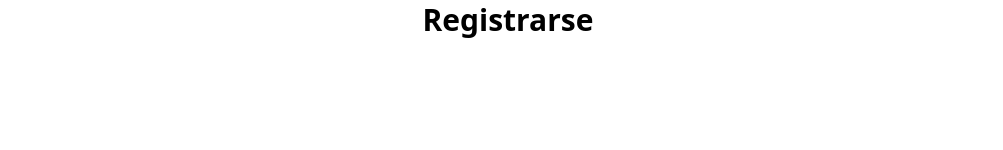
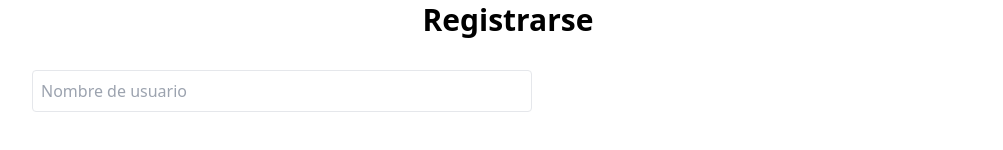
Before and after one commit to wizzard95/ecomerce, a React (Vite) app in the folder FRONT/: page /register in a window 1280 px wide. Shown: the part 208-358 px from the top of the page, without its empty margins (132-1135 px from the left). Built offline with nearby package versions, Linux system fonts and the light colour scheme.

Commit message:
config|ui: importar variables de react, crear elemento input nombre usuario, aplicar estilos y aplicar validaciones

```diff
--- /dev/null
+++ b/FRONT/src/components/Register/RegisterForm.jsx
@@ -0,0 +1,58 @@
+import { useState } from 'react'
+import { useForm } from 'react-hook-form'
+import { FaEye, FaEyeSlash } from 'react-icons/fa'
+
+const RegisterForm = () => {
+    const {
+        register,
+        handleSubmit,
+        formState: { errors },
+        reset,
+    } = useForm({
+        mode: 'onChange', // ? validacion en tiempo real
+    })
+
+    const onSubmit = (data) => {
+        // ? registrando al usuario
+    }
+
+    return (
+        <form
+            onSubmit={handleSubmit(onSubmit)}
+            className="mt-8 flex flex-col gap-4 lg:gap-6 max-w-[500px] max-auto"
+        >
+            <div>
+                <input
+                    {...register('username', {
+                        required: 'El nombre de usuario es requerido',
+                        minLength: {
+                            value: 3,
+                            message: 'Mínimo 3 caracteres',
+                        },
+                        maxLength: {
+                            value: 20,
+                            message: 'Máximo de 20 caracteres',
+                        },
+                    })}
+                    className={`p-2 outline-2 rounded border
+                    focus:outline-primary w-full ${
+                        errors.username
+                            ? 'border-red-500 outline-red-500 focus:outline-red-500'
+                            : ''
+                    }`}
+                    autoComplete="usernames"
+                    name="username"
+                    placeholder="Nombre de usuario"
+                    type="text"
+                />
+                {errors.username && (
+                    <p className="text-red-500 text-sm mt-2 ml-1">
+                        {errors.username.message}
+                    </p>
+                )}
+            </div>
+        </form>
+    )
+}
+
+export default RegisterForm
--- a/FRONT/src/pages/Register.jsx
+++ b/FRONT/src/pages/Register.jsx
@@ -1,7 +1,10 @@
+import RegisterForm from '../components/Register/RegisterForm'
+
 const Register = () => {
     return (
         <div className="mt-16">
             <h1 className="text-3xl font-bold text-center">Registrarse</h1>
+            <RegisterForm />
         </div>
     )
 }
```
